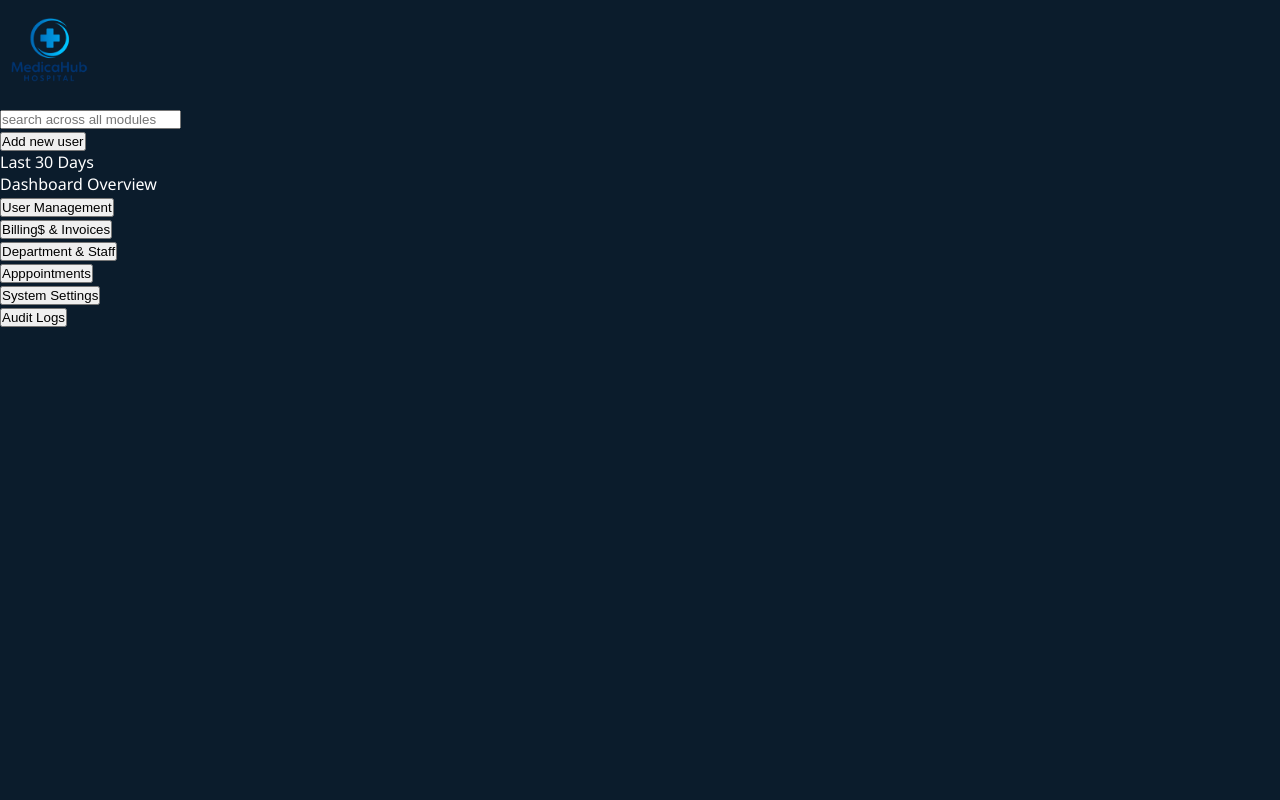
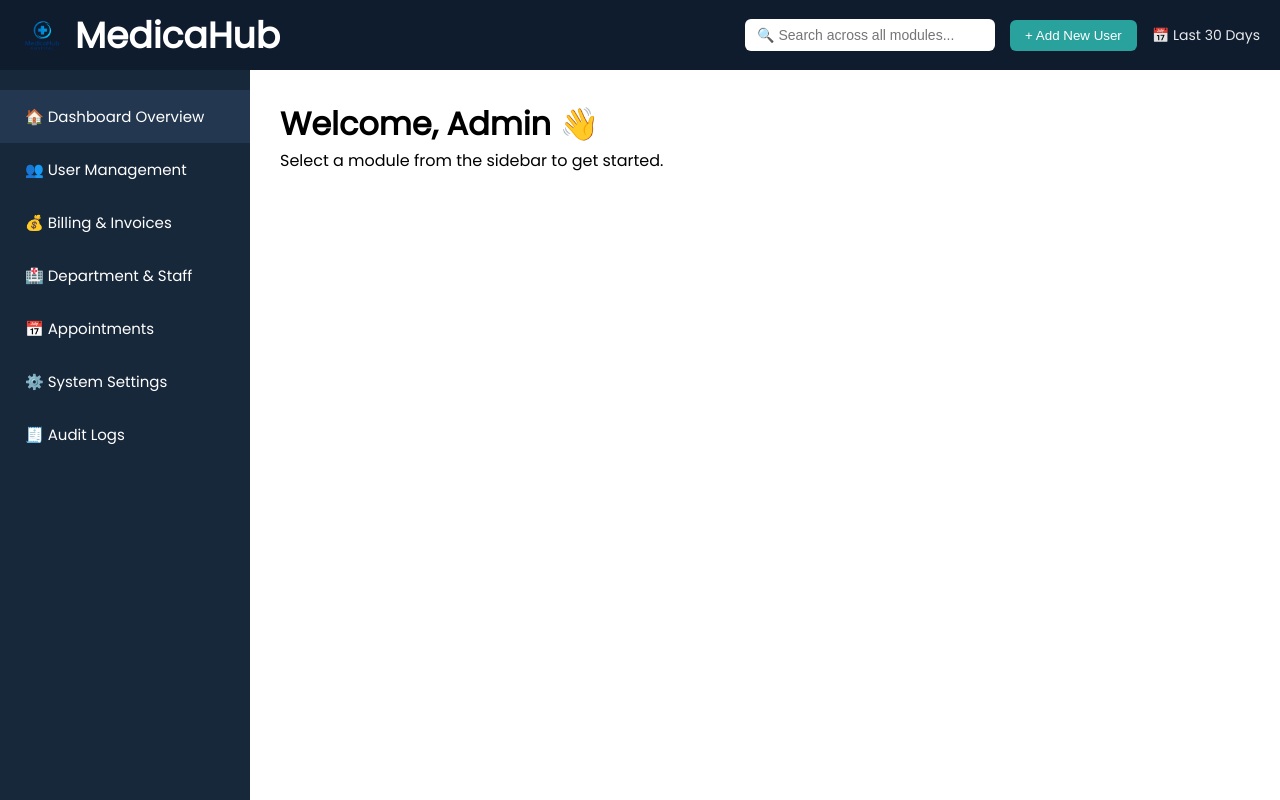
Before and after one commit to OkuhleM/HospitalManagementSystem, a React (Create React App) app in the folder Client/: page /admin-dashboard in a window 1280 px wide. Built offline with nearby package versions, Linux system fonts and the light colour scheme; a web font is replaced by a local one.

Commit message:
added styling to the top and side navbar

```diff
--- a/Client/src/Components/AdminDashboard.js
+++ b/Client/src/Components/AdminDashboard.js
@@ -1,35 +1,46 @@
-import React from 'react'
+import React from "react";
 import Logo from "../Assets/Logo.png";
-
+import "../Styling/AdminDashboard.css";
 
 function AdminDashboard() {
   return (
-    <div>
-      <nav className='top-nav'>
+    <div className="admin-dashboard">
+      <nav className="top-nav">
         <div className="logo">
-                  <img src={Logo} alt="Hospital Logo" />
-                </div>
-        <ul>
-          <li><input type='search' placeholder='search across all modules'/></li>
-          <li><button>Add new user</button></li>
-          <li>Last 30 Days</li>
+          <img src={Logo} alt="Hospital Logo" />
+          <h2>MedicaHub</h2>
+        </div>
 
-        </ul>
+         <div className="nav-actions">
+          <input
+            type="search"
+            placeholder="🔍 Search across all modules..."
+            className="search-bar"
+          />
+          <button className="add-btn">+ Add New User</button>
+          <span className="stats">📅 Last 30 Days</span>
+        </div>
       </nav>
 
-      <nav className='side-nav'>
+      <aside className="side-nav">
         <ul>
-          <li>Dashboard Overview</li>
-          <li><button>User Management</button></li>
-          <li><button>Billing$ & Invoices</button></li>
-          <li><button>Department & Staff</button></li>
-          <li><button>Apppointments</button></li>
-          <li><button>System Settings</button></li>
-          <li><button>Audit Logs</button></li>
+          <li className="active">🏠 Dashboard Overview</li>
+          <li>👥 User Management</li>
+          <li>💰 Billing & Invoices</li>
+          <li>🏥 Department & Staff</li>
+          <li>📅 Appointments</li>
+          <li>⚙️ System Settings</li>
+          <li>🧾 Audit Logs</li>
         </ul>
-      </nav>
+      </aside>
+
+        <main className="main-content">
+        <h1>Welcome, Admin 👋</h1>
+        <p>Select a module from the sidebar to get started.</p>
+      </main>
+
     </div>
-  )
+  );
 }
 
-export default AdminDashboard
+export default AdminDashboard;
--- /dev/null
+++ b/Client/src/Styling/AdminDashboard.css
@@ -0,0 +1,100 @@
+.admin-dashboard {
+  display: grid;
+  grid-template-columns: 250px auto;
+  grid-template-rows: 70px auto;
+  height: 100vh;
+  /* background-color: #f9f9fb;  */
+  font-family: "Poppins", sans-serif;
+}
+
+.top-nav {
+  grid-column: 1 / -1;
+  display: flex;
+  align-items: center;
+  justify-content: space-between;
+  background: #0f1c2e;
+  color: #fff;
+  padding: 0 20px;
+  box-shadow: 0 2px 5px rgba(0,0,0,0.1);
+}
+
+.logo {
+  display: flex;
+  align-items: center;
+  gap: 10px;
+}
+
+.logo img {
+  height: 45px;
+  width: 45px;
+  border-radius: 50%;
+}
+
+.nav-actions {
+  display: flex;
+  align-items: center;
+  gap: 15px;
+}
+
+.search-bar {
+  padding: 8px 12px;
+  border-radius: 6px;
+  border: none;
+  outline: none;
+  font-size: 14px;
+  width: 250px;
+}
+
+.add-btn {
+  background-color: #29a19c;
+  color: white;
+  border: none;
+  padding: 8px 15px;
+  border-radius: 6px;
+  cursor: pointer;
+  font-weight: 500;
+}
+
+.add-btn:hover {
+  background-color: #24847f;
+}
+
+.stats {
+  font-size: 14px;
+  opacity: 0.9;
+}
+
+.side-nav {
+  grid-row: 2 / -1;
+  background-color: #18283b;
+  color: white;
+  padding-top: 20px;
+}
+
+.side-nav ul {
+  list-style: none;
+  padding: 0;
+  margin: 0;
+}
+
+.side-nav li {
+  padding: 15px 25px;
+  cursor: pointer;
+  transition: background 0.3s;
+  font-size: 15px;
+  display: flex;
+  align-items: center;
+  gap: 10px;
+}
+
+.side-nav li:hover,
+.side-nav li.active {
+  background-color: #233850;
+}
+
+.main-content {
+  padding: 30px;
+  background-color: #fff;
+  overflow-y: auto;
+  color: black;
+}
```
